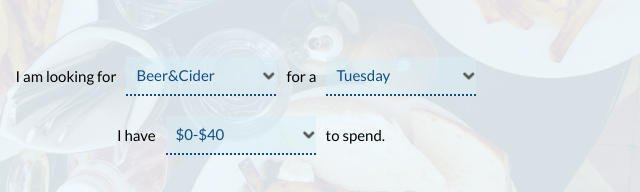
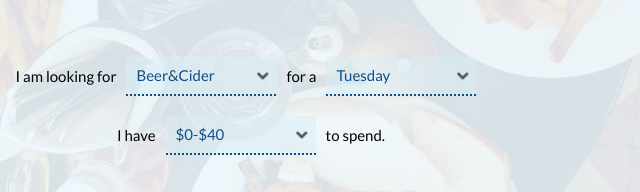
Before and after one commit to taliahm/ProjectFive, a website: page index.html in a window 1280 px wide. Shown: the part 326-518 px from the top of the page, 389-1029 px from the left. Drawn offline with nearby package versions, Linux system fonts and the light colour scheme; some packages are replaced by stand-ins of ours; files that its build step writes are made by us from their sources; a web font is replaced by a local one.

Commit message:
nearly completed front page styling exclamation mark

```diff
--- a/dev/styles/styles.scss
+++ b/dev/styles/styles.scss
@@ -82,7 +82,7 @@ h1 {
 	background-image: url(../../dev/assets/downarrow.png);
 	background-repeat: no-repeat;
 	background-size: 10%;
-	background-position: right;
+	background-position: 95%;
 }
 
 .button {
```
